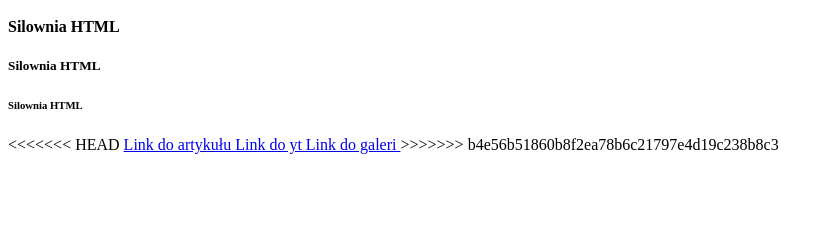
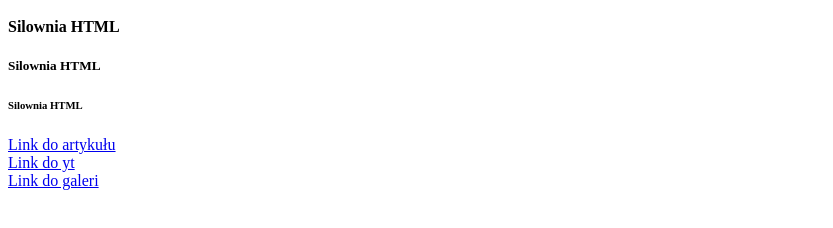
Before and after one commit to ChybDamian/Silownia-HTML, a plain HTML site: page index.html in a window 1280 px wide. Shown: the part 152-380 px from the top of the page, without its empty margins (0-833 px from the left). Drawn offline with Linux system fonts and the light colour scheme.

Commit message:
Edit 0.1

```diff
--- a/index.html
+++ b/index.html
@@ -12,15 +12,9 @@
 		<h5> Silownia HTML </h5>
 		<h6> Silownia HTML </h6>
 
-<<<<<<< HEAD
-
-
-
-		<a href="Artykuł.html"> Link do artykułu </a>
-		<a href="youtube.com"> Link do yt </a>
+		<a href="Artykuł.html"> Link do artykułu </a></br/>
+		<a href="youtube.com"> Link do yt </a></br/>
 		<!-- Tak się robi link -->
-		<a href="galeria.html"> Link do galeri </a>
-
->>>>>>> b4e56b51860b8f2ea78b6c21797e4d19c238b8c3
+		<a href="galeria.html"> Link do galeri </a><br/>
 	</body>
 </html>
```
